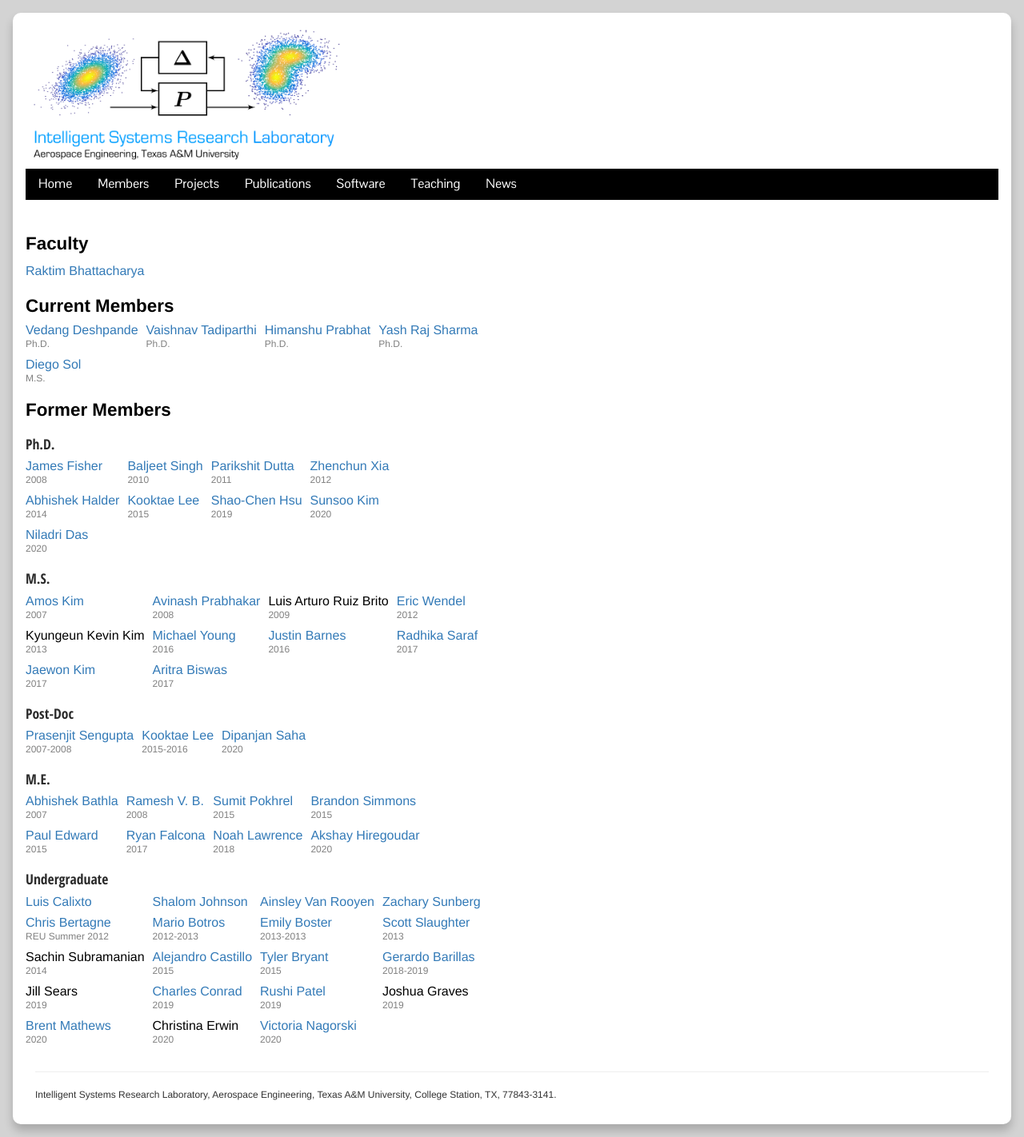
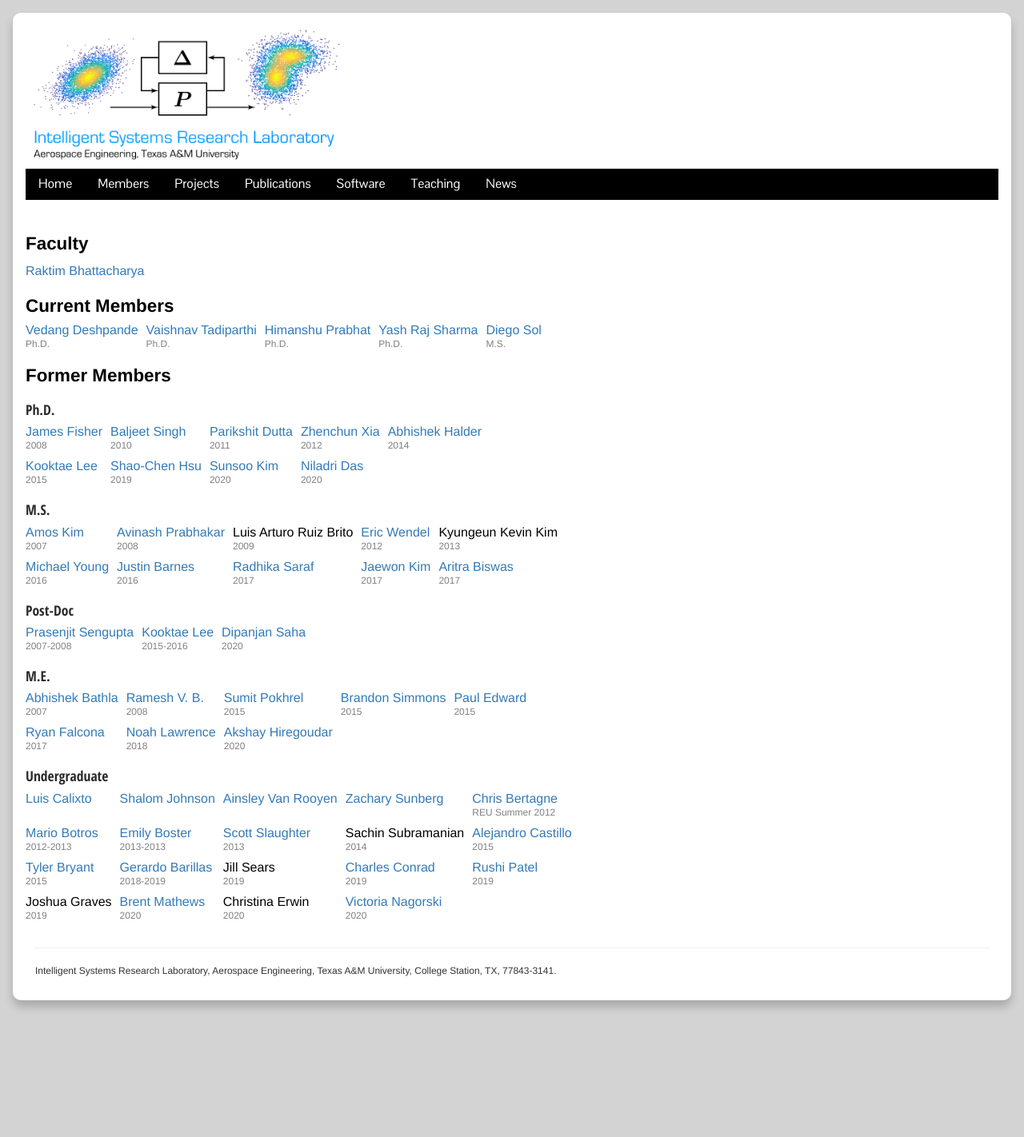
Before and after one commit to isrlab/isrlab.github.io, a Jekyll site: the page built from 02 members.md, in a window 1280 px wide. Shown: the whole page at 80% size. Built offline with Jekyll 4.4.1, drawn with Linux system fonts in a browser that asks for light colours; nearby versions of some CDN libraries; after the commit the page ends 1267 px from its top, so only the background shows below that.

Commit message:
Updates css -- 5 columns

```diff
--- a/assets/css/uqLab.css
+++ b/assets/css/uqLab.css
@@ -2,7 +2,7 @@
 .former_students{
   max-width: device-width;
   display: grid;
-  grid-template-columns: auto auto auto auto;
+  grid-template-columns: auto auto auto auto auto;
   column-gap: 10px;
   row-gap: 10px;
   justify-content: left;
```
